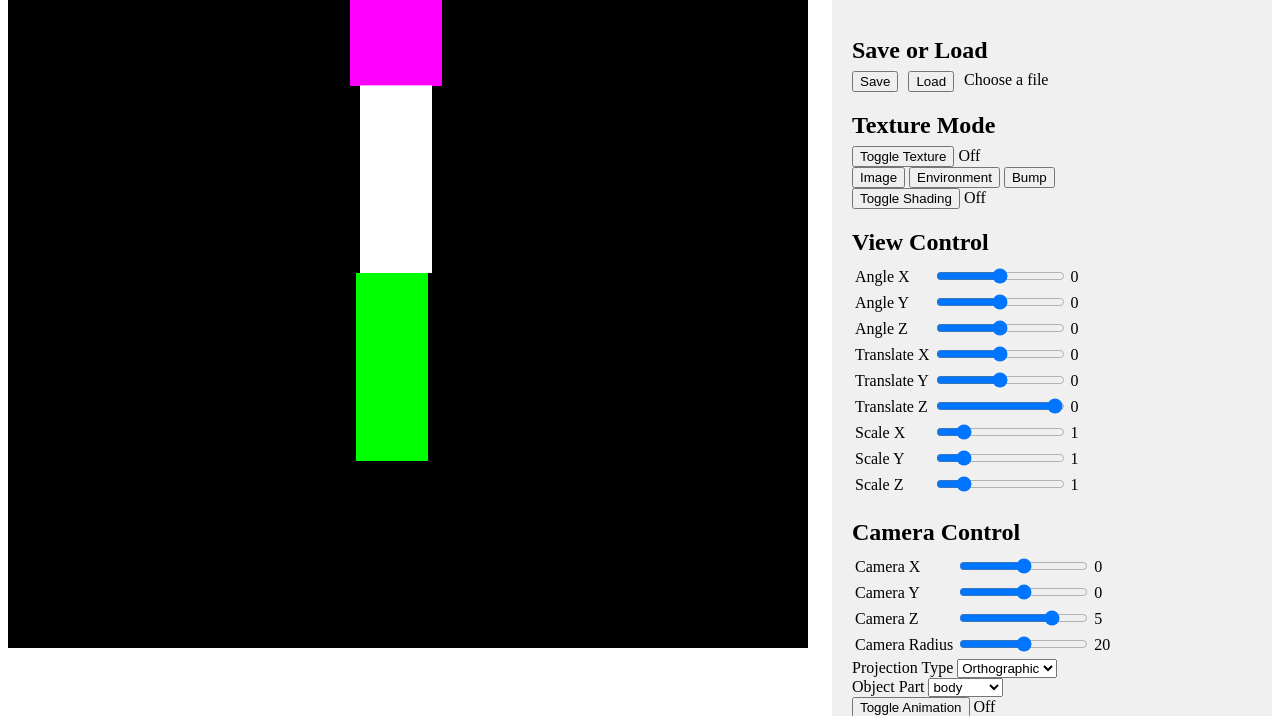
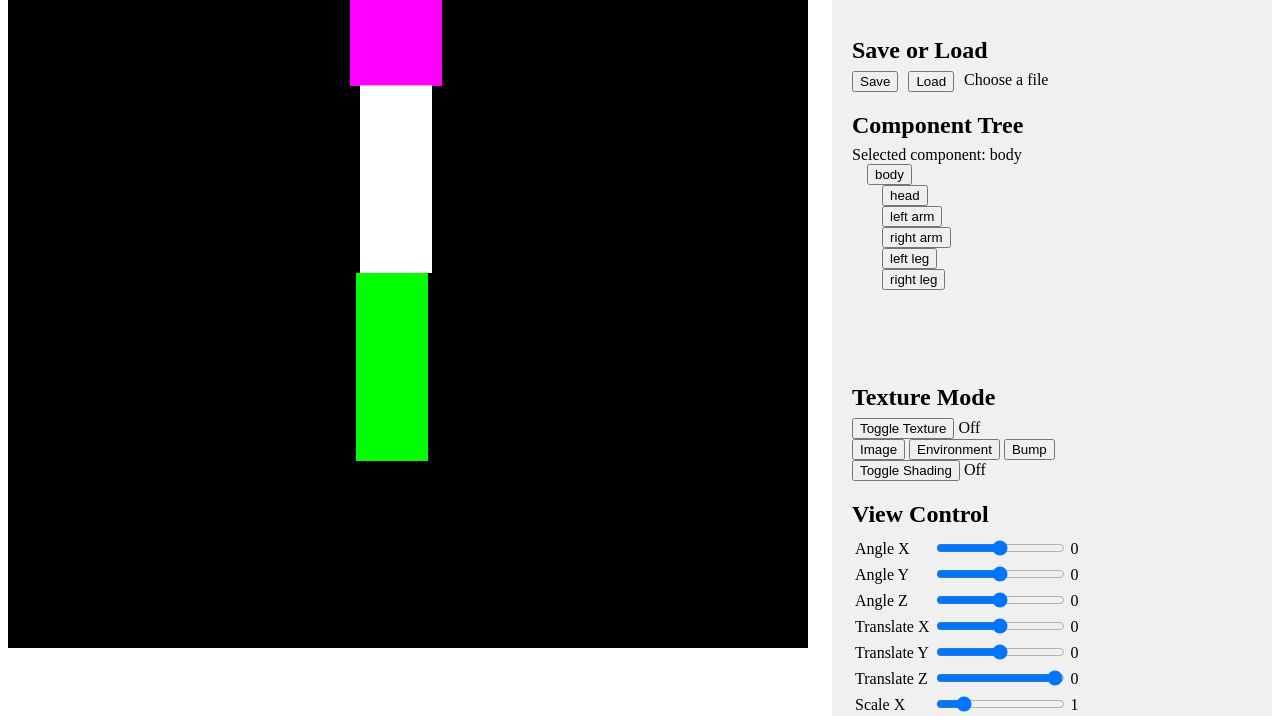
Before and after one commit to gagaspbahar/IF3260_Tugas3_K01_G04, a website: page src/index.html in a window 1280 px wide. Shown: the part 110-826 px from the top of the page. Drawn offline with Linux system fonts and the light colour scheme.

Commit message:
feat: add component tree, adjust json

```diff
--- a/src/index.html
+++ b/src/index.html
@@ -43,6 +43,24 @@
             </button>
             <input type="file" name="load" id="load" accept=".json" />
             <label for="load" id="fileInputLabel">Choose a file</label>
+          </div>
+        </div>
+        <div class="component-tree">
+          <h2>Component Tree</h2>
+          <span>Selected component: </span>
+          <span id="selected-component"></span>
+          <div class="scrollable-container" id="scrollable-container">
+            <!-- <button>Button 1</button>
+            <button style="margin-left: 20px">Indented Button 2</button>
+            <button>Button 2</button>
+            <button>Button 3</button>
+            <button>Button 4</button>
+            <button>Button 5</button>
+            <button>Button 6</button>
+            <button>Button 7</button>
+            <button>Button 8</button>
+            <button>Button 9</button>
+            <button>Button 10</button> -->
           </div>
         </div>
         <div class="Texture Mode">
--- a/src/main.js
+++ b/src/main.js
@@ -20,6 +20,7 @@ var cameraRadius = 20;
 var cameraTarget = [0, 0, 0];
 var cameraPosition = [0, 0, 5];
 var listObject = [];
+var parentChildLookup = {};
 
 var lightDirection = [0.5, 0.7, -1];
 
@@ -303,7 +304,6 @@ function loadModel() {
         scale: [1,1,1],
         rotation: [0, 0, 0],
         animation: point.animation,
-        child: point.child,
       })
       texcoordsSorted.push(textCoordination)
       colorSorted.push(tmpColor);
@@ -312,10 +312,43 @@ function loadModel() {
   texcoords = texcoordsSorted;
   vertices = vertexSorted;
   colors = colorSorted;
+  parentChildLookup = articulatedModel.tree;
   listObject[0].centerObject = setCenterPosition();
   deleteOptionPart();
   addOptionPart();
   resetDefault();
+  generateTreeButtonsRecursive(parentChildLookup, 1);
+  drawScene();
+}
+
+function generateTreeButtonsRecursive(object, depth) {
+  const container = document.getElementById("scrollable-container");
+  const button = document.createElement("button");
+  button.innerHTML = object.root;
+  button.setAttribute("id", object.root);
+  button.setAttribute("class", "tree-button");
+  button.setAttribute("onclick", "selectPart(this.id)");
+  button.style.marginLeft = depth * 15 + "px";
+  container.appendChild(button);
+  if (object.child.length > 0) {
+    for(let j = 0; j < object.child.length; j++) {
+      generateTreeButtonsRecursive(object.child[j], depth + 1);
+    }
+  }
+}
+
+function resetComponentTree() {
+  const container = document.getElementById("scrollable-container");
+  while (container.firstChild) {
+    container.removeChild(container.firstChild);
+  }
+}
+
+function selectPart(part) {
+  partSelected = part;
+  const componentText = document.getElementById("selected-component");
+  componentText.innerHTML = partSelected;
+  updateUI();
   drawScene();
 }
 
@@ -483,6 +516,7 @@ function drawScene() {
 
 function resetDefault() {
   resetAllObject();
+  resetComponentTree();
   translation = [0,0,0];
   rotation = [0,0,0]
   scale = [1,1,1];
@@ -632,6 +666,7 @@ function addOptionPart() {
     if (i == 0) {
       partSelected = articulatedModel.edge[i].part;
       option.selected = true;
+      selectPart(articulatedModel.edge[i].part)
     }
     document.getElementById("object-part").appendChild(option);
   }
--- a/src/style.css
+++ b/src/style.css
@@ -18,6 +18,14 @@
   border-radius: 20px;
 }
 
+.scrollable-container {
+  height: 200px;
+  width: 200px;
+  overflow: scroll;
+  display: flex;
+  flex-direction: column;
+  align-items: flex-start;
+}
 
 .save-or-load {
   margin-top: 40px;
--- a/src/util.js
+++ b/src/util.js
@@ -371,7 +371,18 @@ const defaultModel ={
             },
             "child":[]
         }
-    ]
+
+    ],
+    "tree": {
+        "root": "body",
+        "child":[
+            {"root": "head", "child": []},
+            {"root": "left arm", "child": []},
+            {"root": "right arm", "child": []},
+            {"root": "left leg", "child": []},
+            {"root": "right leg", "child": []}
+        ]
+    }
 }
 
 
```
Also changed, not shown: test/giraffe.json (+20 -23 lines), test/hand.json (+39 -1 lines), test/person.json (+17 -13 lines).
